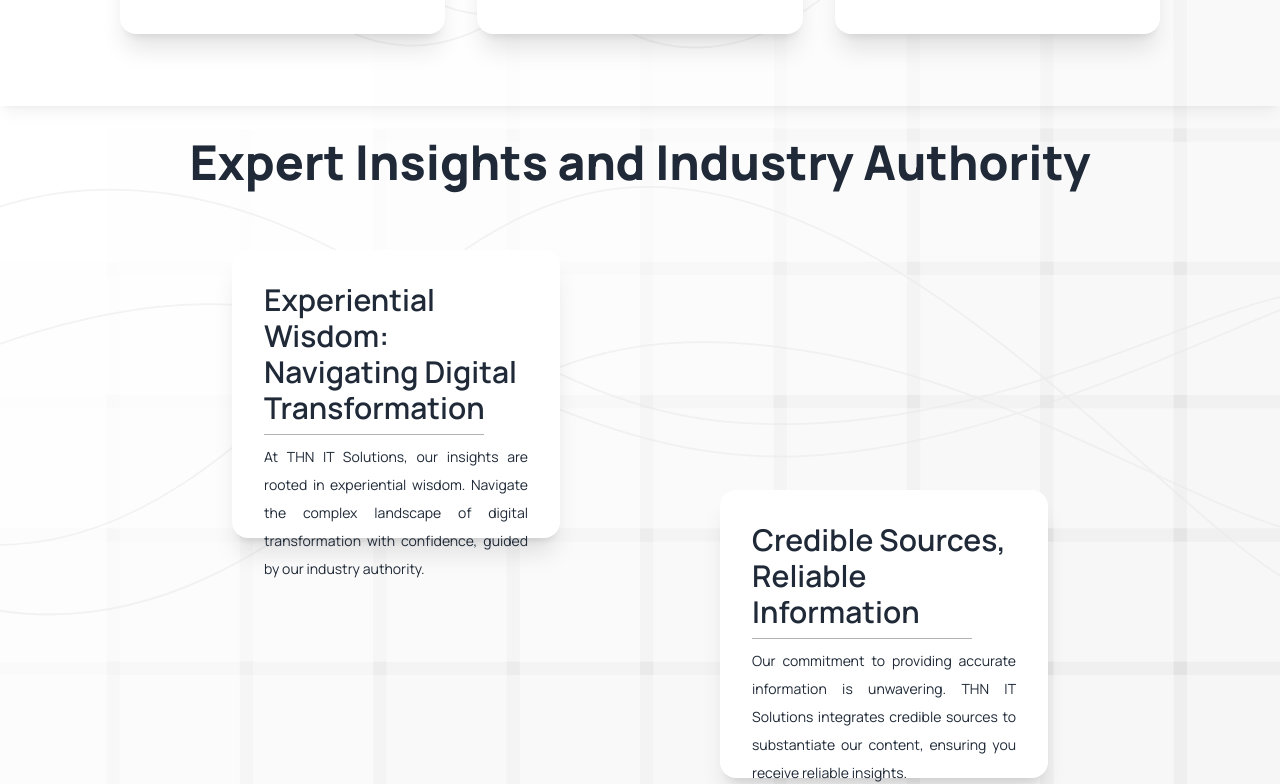
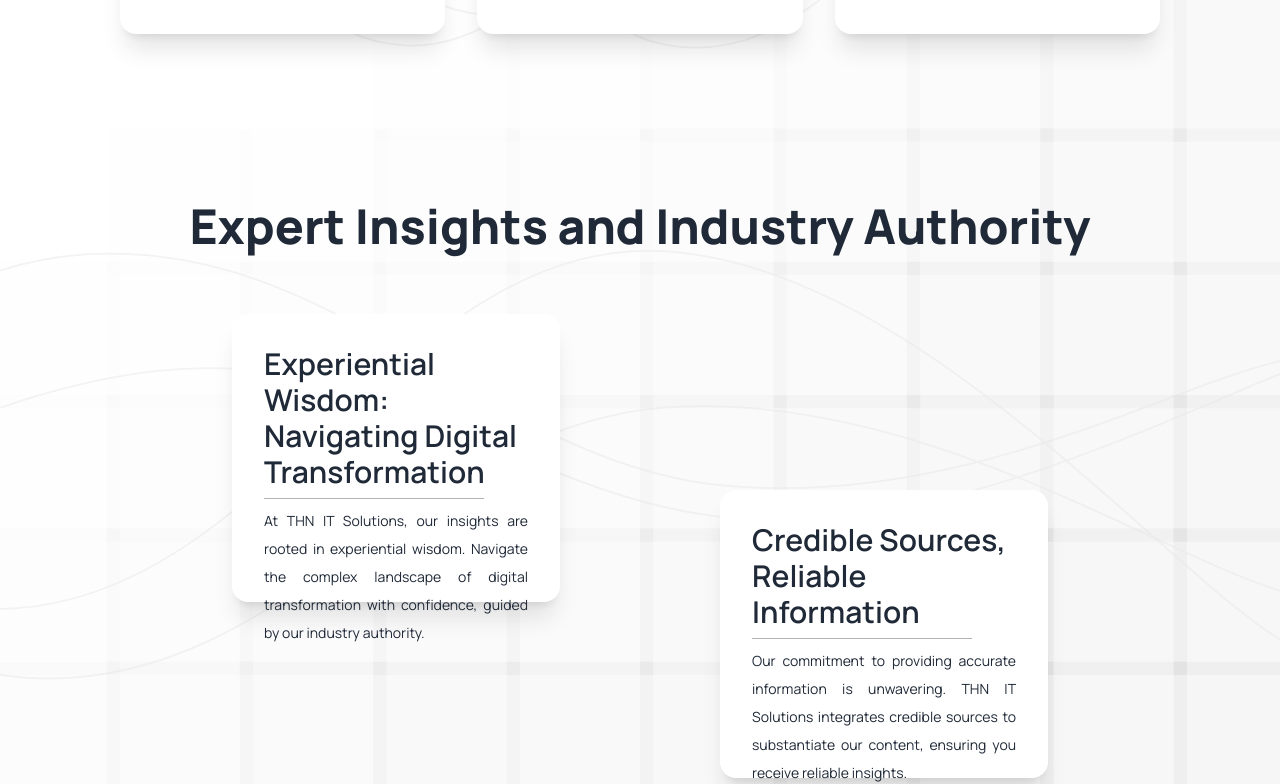
Before and after one commit to whyehtasam/THN-IT-Solutions, a React (Vite) app: page / in a window 1280 px wide. Shown: the part 3205-3989 px from the top of the page. Built offline with nearby package versions, Linux system fonts and the light colour scheme.

Commit message:
Refactor intro card styles

```diff
--- a/src/components/introCards/IntroCards.jsx
+++ b/src/components/introCards/IntroCards.jsx
@@ -4,7 +4,7 @@ import lines from "../../assets/cardsLine.svg";
 const IntroCards = () => {
   return (
     <section className="intro-cards h-auto pb-16 px-28 relative">
-        <img src={lines} className="w-full opacity-50 absolute left-0 bottom-0 shadow-lg " alt="svg" />
+        <img src={lines} className="w-full opacity-50 absolute left-0 bottom-0  " alt="svg" />
       <Container className="w-full h-full  grid grid-cols-3 gap-8 p-2">
 
         {cardDetails.map(({id,title,description}) => <div className="card  bg-base-100 shadow-xl hover:scale-105 hover:-translate-y-1 transition-all duration-300" key={id}>
--- a/src/components/landing/Intro3.jsx
+++ b/src/components/landing/Intro3.jsx
@@ -5,7 +5,7 @@ const Intro3 = () => {
   const [card1, card2] = introCardData;
 
   return (
-    <section className="intro3 pb-16 px-28 h-[90vh]  p-0">
+    <section className="intro3 py-16 px-28 h-[90vh] ">
         <img src={svg} className="w-full opacity-50 absolute left-0 " alt="svg" />
         <h1 className="text-5xl pt-8 h-max text-center font-bold">
           Expert Insights and Industry Authority
```
